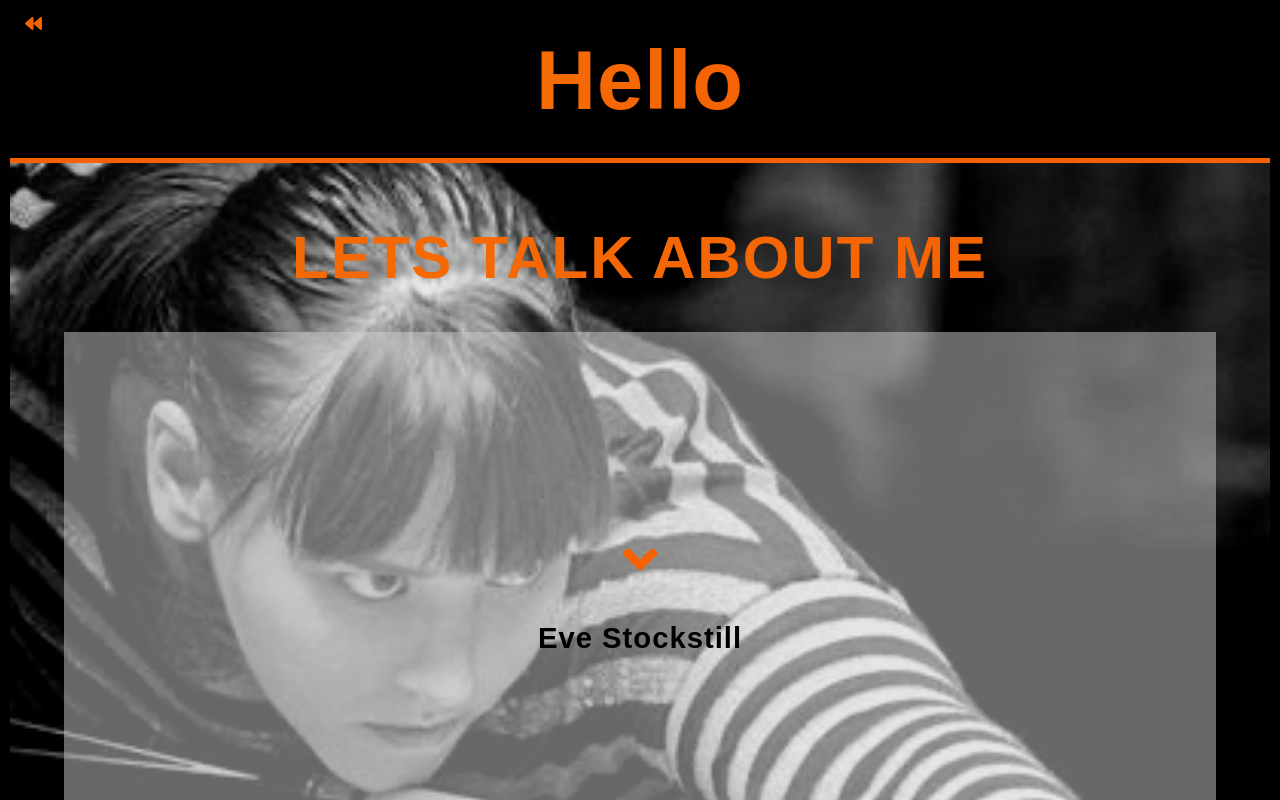
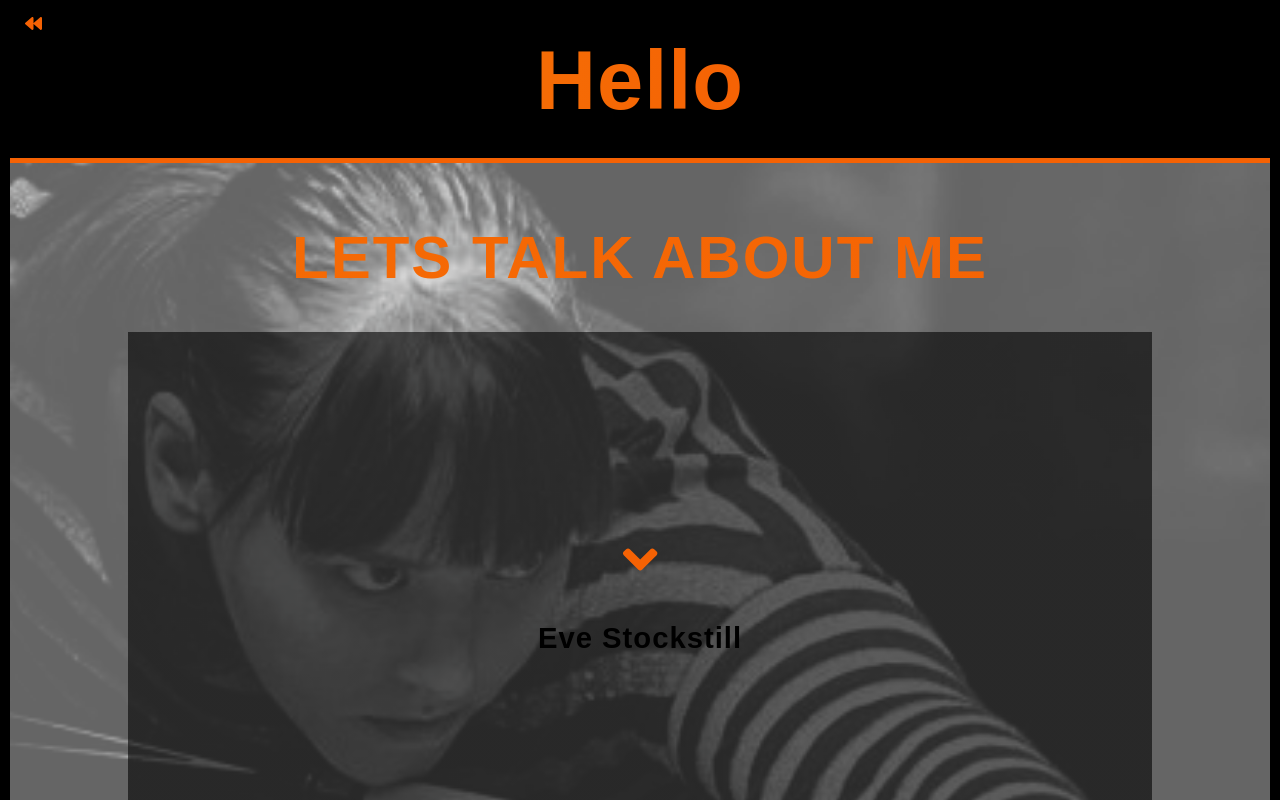
Before and after one commit to evestockstill/evePortfolio, a React app: page /aboutMe in a window 1280 px wide. Shown: the top 800 px of the page. Built offline with nearby package versions, Linux system fonts and the light colour scheme; a web font is replaced by a local one.

Commit message:
diff pick

```diff
--- a/src/components/aboutMain/AboutMain.scss
+++ b/src/components/aboutMain/AboutMain.scss
@@ -1,16 +1,16 @@
 @import '../abstract/global.scss';
 #projects-about {
   min-height: 100vh;
-  background: url("../assets/mepool5.png");
+  background: url("../assets/newPool.png");
   background-size: cover;
   background-repeat: no-repeat;
   background-position: center;
   background-attachment: fixed;
-  filter: opacity(1);
+//   filter: opacity(.5);
   padding: 2rem 0 8rem 0;
 }
 .project-container-about {
-  max-width: 90vw;
+  max-width: 80vw;
   margin: 0 auto;
   color: #e0e2db;
   @include respond(phone) {
@@ -32,10 +32,10 @@
   }
 }
 .project-item-black-about {
-  background: linear-gradient($whiteShadow1, $whiteShadow1);
+  background: linear-gradient($black-med, $black-med);
   color: black;
   @include respond(phone) {
-    background: linear-gradient($whiteShadow2, $whiteShadow2);
+    background: linear-gradient($black-med1, $black-med1);
   }
   a {
     padding: 2rem;
```
Also changed, not shown: src/components/assets/me-pool4.jpg (added), src/components/assets/newPool.png (added).
